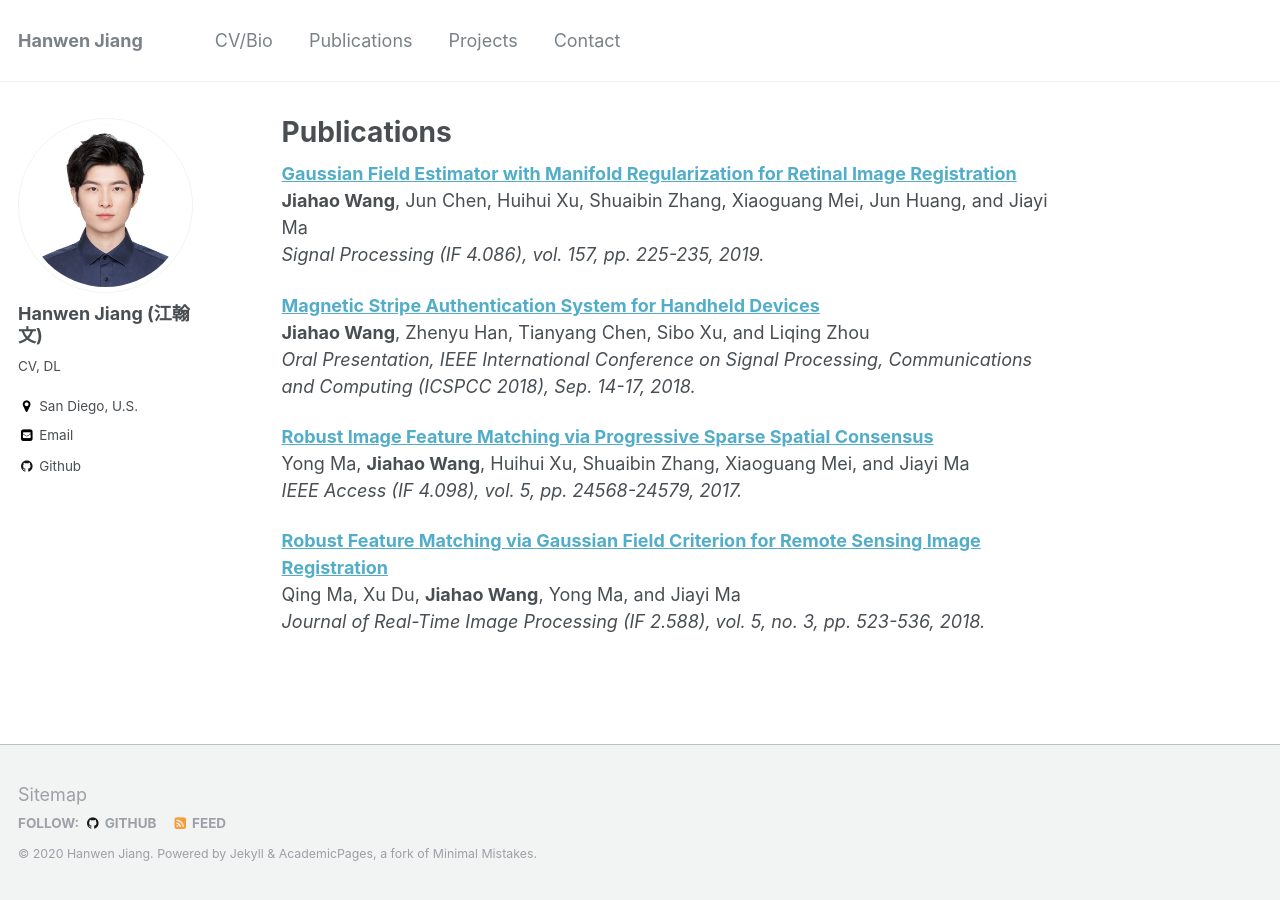
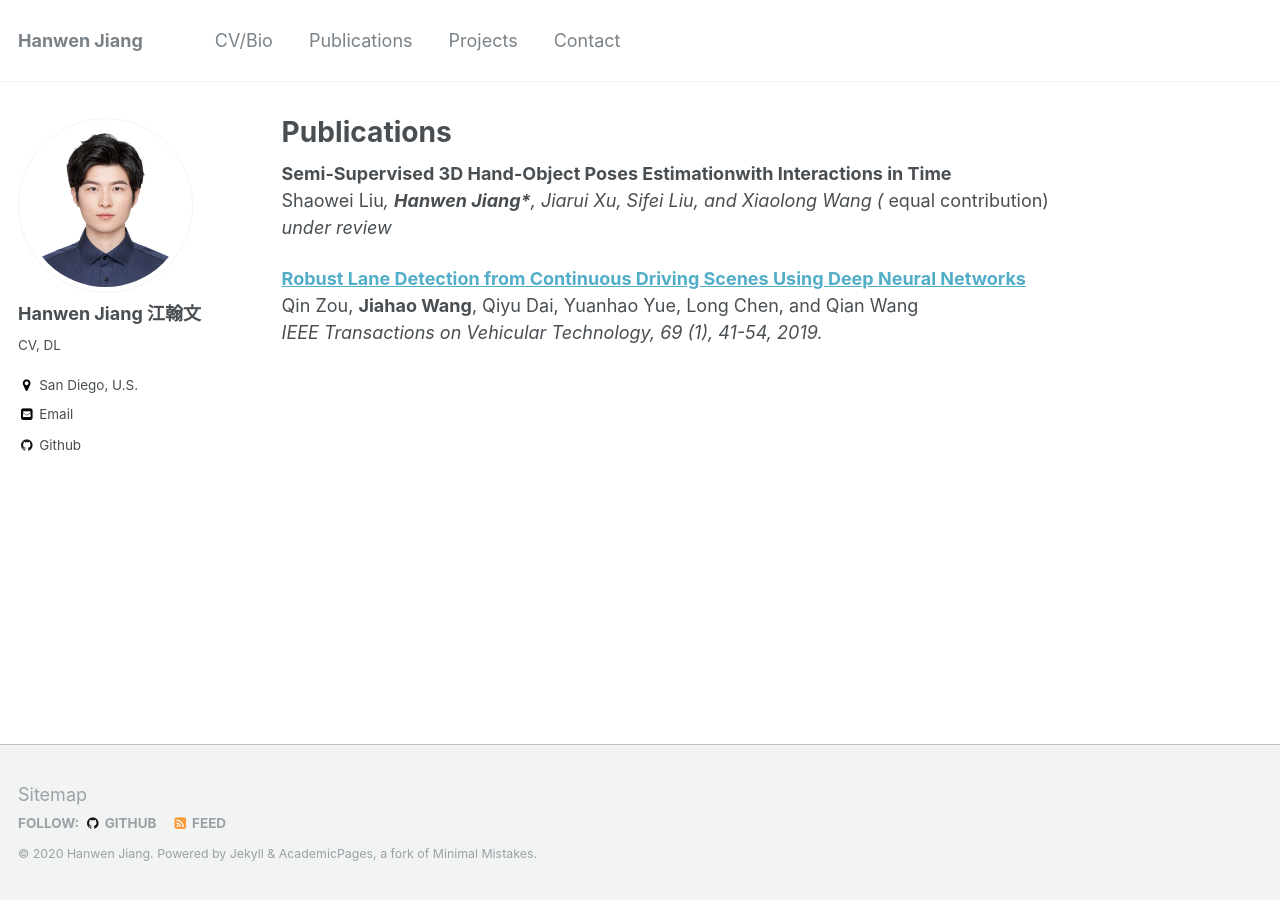
Before and after one commit to hwjiang1510/hwjiang1510.github.io, a Jekyll site: the page built from _pages/publications.md, in a window 1280 px wide. Built offline with Jekyll 4.4.1, drawn with Linux system fonts in a browser that asks for light colours.

Commit message:
main page

```diff
--- a/_config.yml
+++ b/_config.yml
@@ -80,7 +80,7 @@ analytics:
 
 # Site Author
 author:
-  name             : "Hanwen Jiang (江翰文)"
+  name             : "Hanwen Jiang    江翰文"
   avatar           : "bio-photo-0.jpg"
   bio              : "CV, DL"
   location         : "San Diego, U.S."
--- a/_pages/publications.md
+++ b/_pages/publications.md
@@ -5,18 +5,10 @@ permalink: /publications/
 author_profile: true
 ---
 
-<b>[Gaussian Field Estimator with Manifold Regularization for Retinal Image Registration](https://www.sciencedirect.com/science/article/pii/S0165168418303955)</b> <br>
-<b>Jiahao Wang</b>, Jun Chen, Huihui Xu, Shuaibin Zhang, Xiaoguang Mei, Jun Huang, and Jiayi Ma<br>
-<i>Signal Processing (IF  4.086), vol. 157, pp. 225-235, 2019.</i>
+<b>Semi-Supervised 3D Hand-Object Poses Estimationwith Interactions in Time</b> <br>
+Shaowei Liu*, <b>Hanwen Jiang*</b>, Jiarui Xu, Sifei Liu, and Xiaolong Wang (* equal contribution)<br>
+<i>under review</i>
 
-<b>[Magnetic Stripe Authentication System for Handheld Devices](https://ieeexplore.ieee.org/document/8567770)</b> <br>
-<b>Jiahao Wang</b>, Zhenyu Han, Tianyang Chen, Sibo Xu, and Liqing Zhou<br>
-<i>Oral Presentation, IEEE International Conference on Signal Processing, Communications and Computing (ICSPCC 2018), Sep. 14-17, 2018.</i>
-
-<b>[Robust Image Feature Matching via Progressive Sparse Spatial Consensus](https://ieeexplore.ieee.org/document/8089726)</b> <br>
-Yong Ma, <b>Jiahao Wang</b>, Huihui Xu, Shuaibin Zhang, Xiaoguang Mei, and Jiayi Ma<br>
-<i>IEEE Access (IF 4.098), vol. 5, pp. 24568-24579, 2017.</i>
-
-<b>[Robust Feature Matching via Gaussian Field Criterion for Remote Sensing Image Registration](https://link.springer.com/article/10.1007/s11554-018-0760-5)</b> <br>
-Qing Ma, Xu Du, <b>Jiahao Wang</b>, Yong Ma, and Jiayi Ma<br>
-<i>Journal of Real-Time Image Processing (IF 2.588), vol. 5, no. 3, pp. 523-536, 2018.</i>
+<b>[Robust Lane Detection from Continuous Driving Scenes Using Deep Neural Networks](https://arxiv.org/pdf/1903.02193.pdf)</b> <br>
+Qin Zou, <b>Jiahao Wang</b>, Qiyu Dai, Yuanhao Yue, Long Chen, and Qian Wang<br>
+<i>IEEE Transactions on Vehicular Technology, 69 (1), 41-54, 2019.</i>
```
Also changed, not shown: _pages/projects-jh.md (added, +32 -0 lines), _pages/projects.md (+1 -26 lines).
